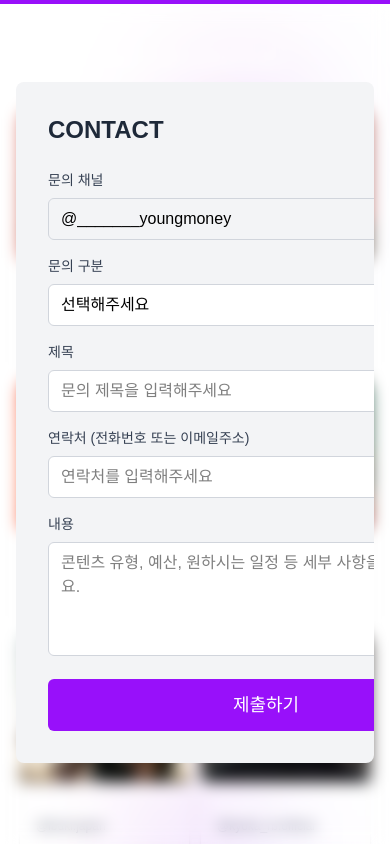
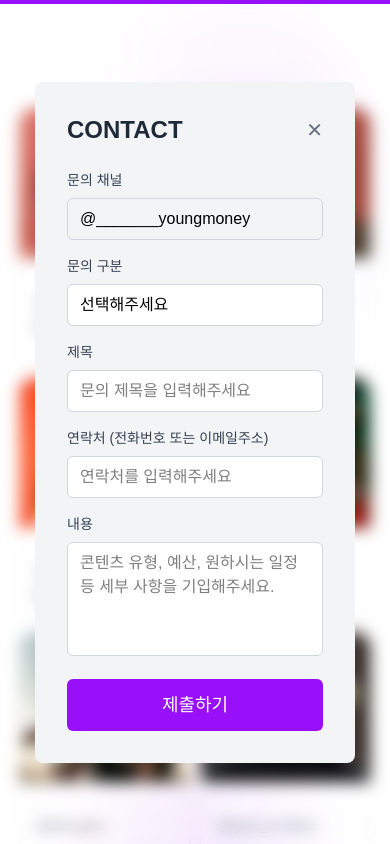
Before and after one commit to dldnlee/ast_company_web, a Next.js app: page /influencers in a window 390 px wide. Both pictures are taken after a click on the element 285 px from the left and 237 px from the top of the page. Shown: the top 844 px of the page. Built offline with nearby package versions, Linux system fonts and the light colour scheme.

Commit message:
💄 style(modal): 문의 모달 스타일 조정
- 문의 모달의 반응형 디자인 개선
- ContactModal 및 ContactUsModal 컴포넌트의 너비 및 패딩 조정

```diff
--- a/app/components/ContactModal.tsx
+++ b/app/components/ContactModal.tsx
@@ -211,7 +211,7 @@ const ContactModal: React.FC<ContactModalProps> = ({ isOpen, onClose, influencer
                   initial="form"
                   animate="form"
                   exit="success"
-                  className="p-8 max-w-md w-full min-w-[500px] max-h-[90vh] overflow-y-auto"
+                  className="p-8 max-h-[90vh] w-xs sm:w-md"
                 >
                   {/* Header */}
                   <div className="flex items-center justify-between mb-6">
@@ -227,7 +227,7 @@ const ContactModal: React.FC<ContactModalProps> = ({ isOpen, onClose, influencer
                   </div>
 
                   {/* Form */}
-                  <div className="space-y-4">
+                  <div className="space-y-4 w-full">
                     {/* 문의 채널 */}
                     <div>
                       <label className="block text-sm font-medium text-gray-700 mb-2">
--- a/app/components/ContactUsModal.tsx
+++ b/app/components/ContactUsModal.tsx
@@ -171,7 +171,7 @@ const ContactUsModal: React.FC<ContactModalProps> = ({ isOpen, onClose }) => {
     <AnimatePresence>
       {isOpen && (
         <motion.div
-          className="fixed inset-0 backdrop-blur-lg bg-opacity-50 flex items-center justify-center z-50 p-4"
+          className="fixed  flex items-center justify-center z-50 p-4"
           variants={backdropVariants}
           initial="hidden"
           animate="visible"
@@ -194,7 +194,7 @@ const ContactUsModal: React.FC<ContactModalProps> = ({ isOpen, onClose }) => {
                   initial="form"
                   animate="form"
                   exit="success"
-                  className="p-8 w-full max-w-2xl min-w-[600px] max-h-[90vh] overflow-y-auto"
+                  className="p-8 w-xs sm:w-md max-h-[90vh] overflow-y-auto"
                 >
                   {/* Header */}
                   <div className="flex items-center justify-between mb-8">
```
